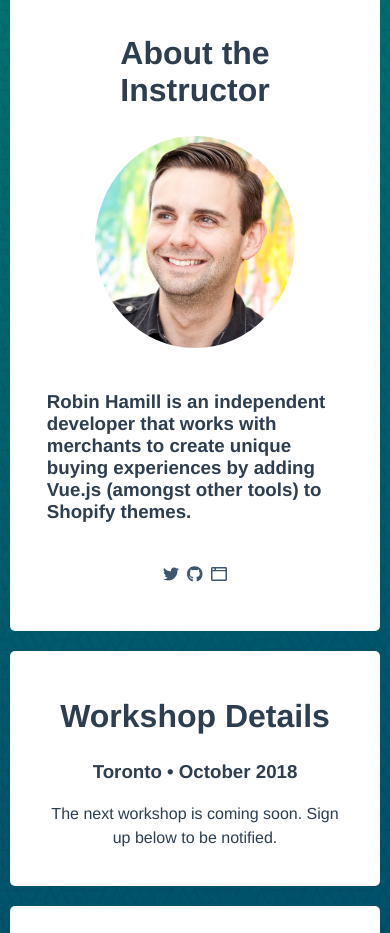
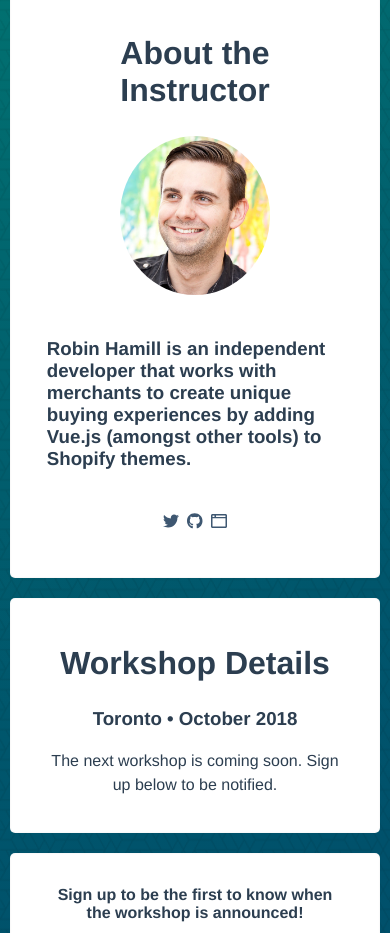
Before and after one commit to rbnhmll/vue-js-workshop, a Vue app: page /#/ in a window 390 px wide. Shown: the part 2300-3233 px from the top of the page. Built offline with nearby package versions, Linux system fonts and the light colour scheme.

Commit message:
Shrink bio photo on mobile

```diff
--- a/src/components/HostBio.vue
+++ b/src/components/HostBio.vue
@@ -36,8 +36,11 @@ p, .headshot
   text-align center
 
 img
-  width 200px
+  max-width 200px
   border-radius 50%
+
+  @media screen and (max-width: 480px)
+    max-width 150px
 
 .description
   margin-bottom 25px
```
